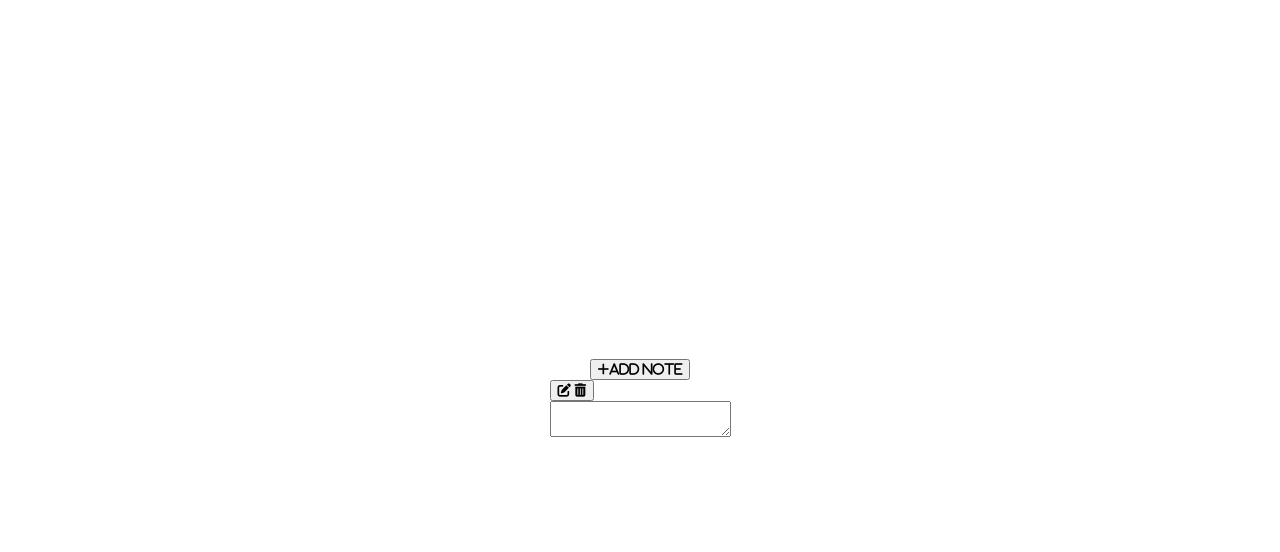
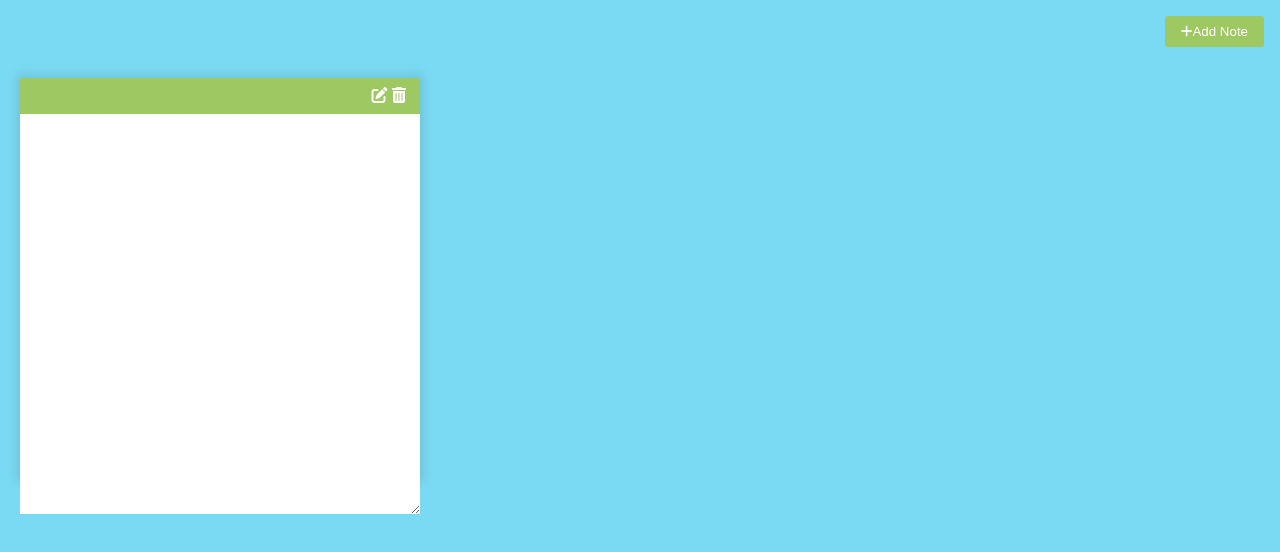
Before and after one commit to MarkLannen/50-JS-Projects_Notes-App, a website: page index.html in a window 1280 px wide. Drawn offline with nearby package versions, Linux system fonts and the light colour scheme.

Commit message:
add styling

```diff
--- a/index.html
+++ b/index.html
@@ -15,7 +15,7 @@
     <title>Notes App</title>
   </head>
   <body>
-    <button class="add" id="add"><i class="fas fa-plus">Add Note</i></button>
+    <button class="add" id="add"><i class="fas fa-plus"></i>Add Note</button>
     <div class="note">
       <div class="tools">
         <button class="edit">
--- a/style.css
+++ b/style.css
@@ -1,16 +1,64 @@
-@import url('https://fonts.googleapis.com/css2?family=Roboto:wght@400;700&display=swap');
+@import url('https://fonts.googleapis.com/css2?family=Poppins:wght@200;400&display=swap');
 
 * {
   box-sizing: border-box;
 }
 
 body {
-  font-family: 'Roboto', sans-serif;
+  background-color: #7bdaf3;
+  font-family: 'Poppins', sans-serif;
   display: flex;
-  flex-direction: column;
-  align-items: center;
-  justify-content: center;
-  height: 100vh;
-  overflow: hidden;
+  flex-wrap: wrap;
   margin: 0;
+  padding-top: 3rem;
 }
+
+.add {
+  position: fixed;
+  top: 1rem;
+  right: 1rem;
+  background-color: #9ec862;
+  color: #fff;
+  cursor: pointer;
+  border: none;
+  border-radius: 3px;
+  padding: 0.5rem 1rem;
+}
+
+.note {
+  background-color: #fff;
+  box-shadow: 0 0 10px 4px rgba(0, 0, 0, 0.1);
+  margin: 30px 20px;
+  height: 400px;
+  width: 400px;
+}
+
+.note .tools {
+  background-color: #9ec862;
+  display: flex;
+  justify-content: flex-end;
+  padding: 0.5rem;
+}
+
+.note .tools button {
+  background-color: transparent;
+  border: none;
+  color: #fff;
+  cursor: pointer;
+  font-size: 1rem;
+  margin-left: 0.5rem;
+}
+
+.note textarea {
+  outline: none;
+  font-family: inherit;
+  font-size: 1.2rem;
+  border: none;
+  height: 400px;
+  width: 100%;
+  padding: 20px;
+}
+
+.hidden {
+  display: none;
+}
```
